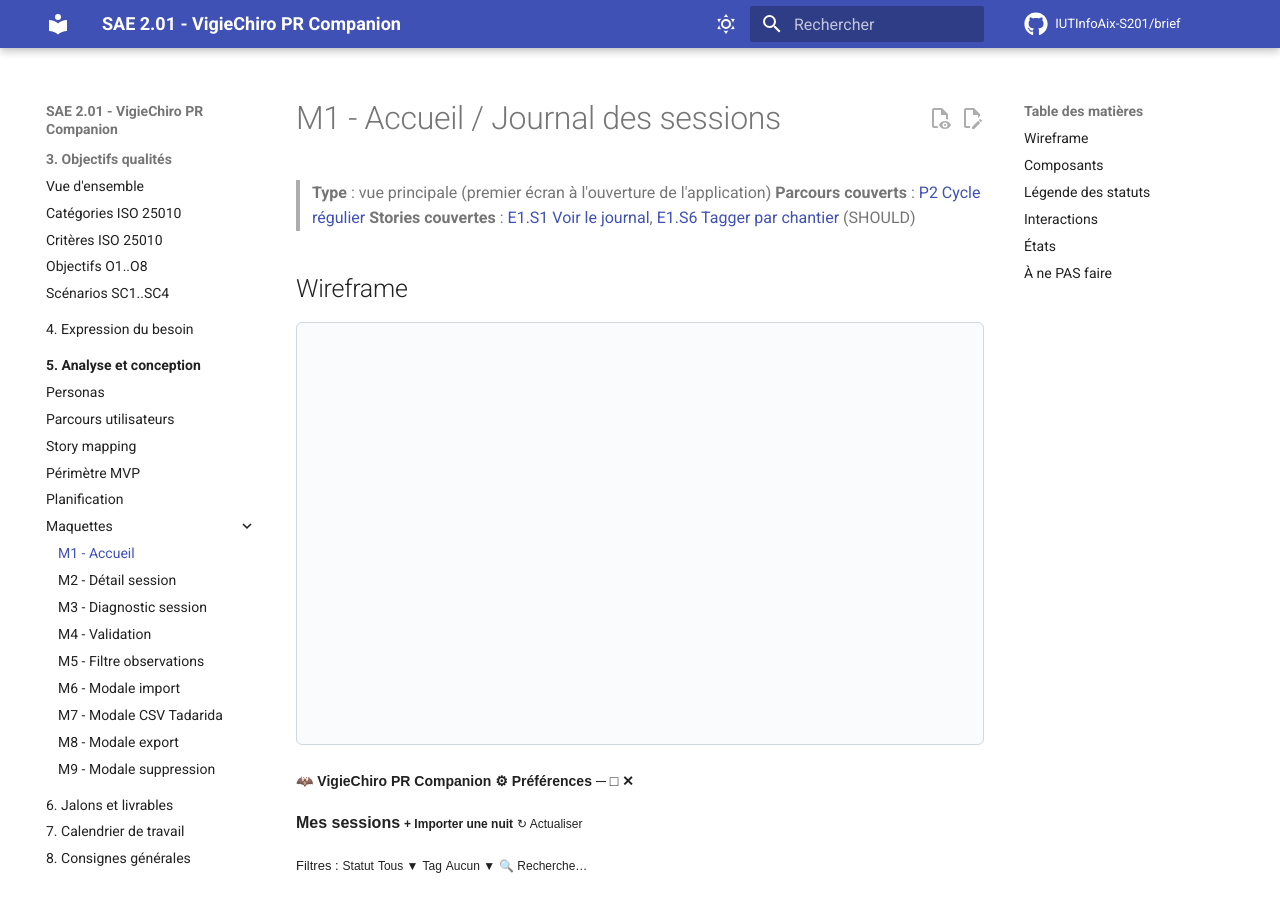
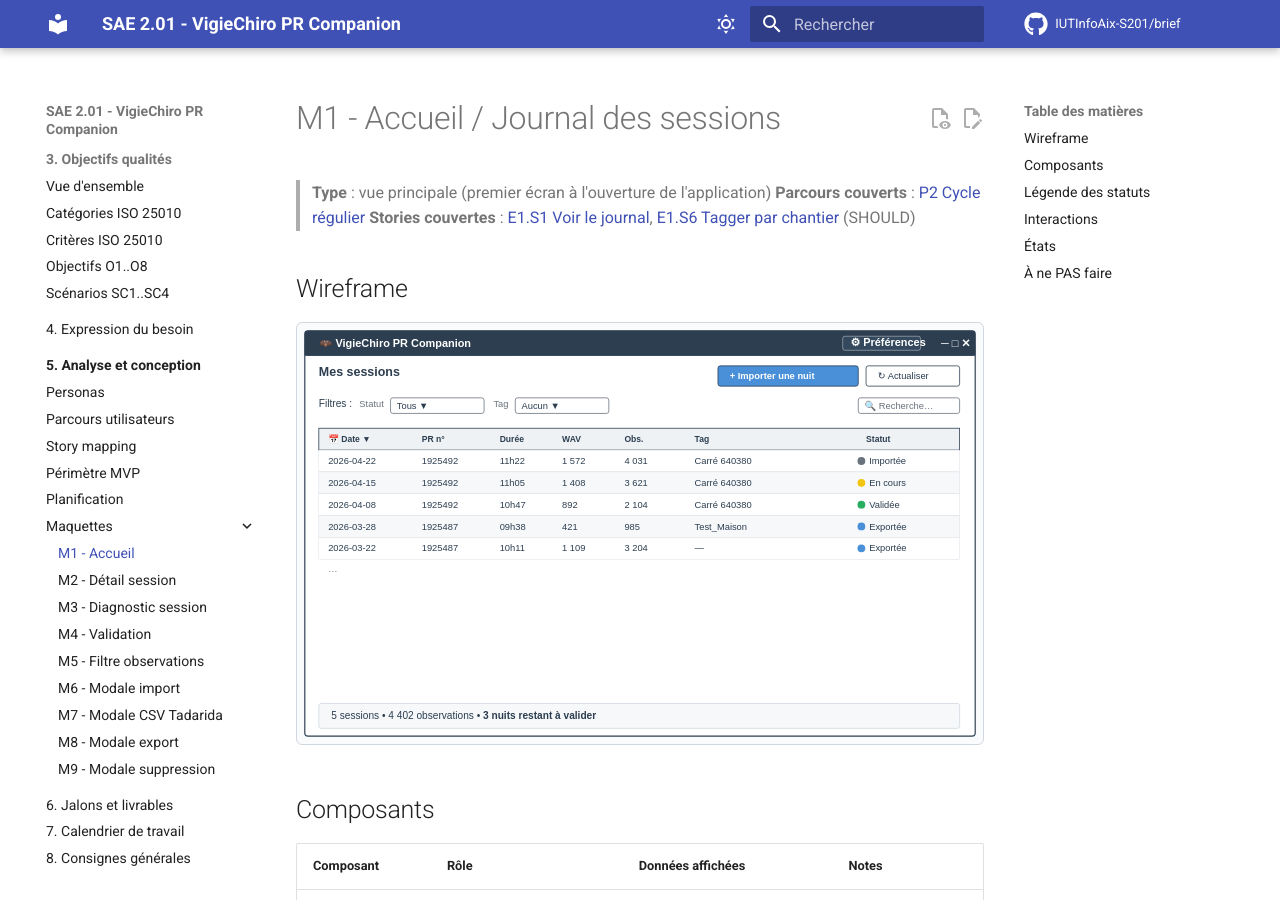
Before and after one commit to IUTInfoAix-S201/brief, an MkDocs documentation site: the page built from docs/Analyse et conception/Maquettes/M1-accueil.md, in a window 1280 px wide and 900 px high. Built offline with MkDocs 1.6.1 and Material for MkDocs 9.7.7, drawn with Linux system fonts in a browser that asks for light colours; comment, search, counter and statistics services are not loaded.

Commit message:
fix(maquettes): wrap SVG inline dans <div markdown="0"> pour M1
Sans wrapper, python-markdown insère un <br/> à chaque newline du SVG,
ce qui casse complètement le rendu : seul le cadre vide était visible
et le contenu fuyait en texte brut sous la balise.

L'attribut markdown="0" sur le div désactive le parsing markdown à
l'intérieur (extension md_in_html déjà active). Solution standard
mkdocs-material.

```diff
--- a/docs/Analyse et conception/Maquettes/M1-accueil.md
+++ b/docs/Analyse et conception/Maquettes/M1-accueil.md
@@ -6,6 +6,7 @@
 
 ## Wireframe
 
+<div markdown="0">
 <svg xmlns="http://www.w3.org/2000/svg" viewBox="0 0 880 540" role="img" aria-label="Maquette M1 - Accueil / Journal des sessions" style="max-width: 100%; height: auto; border: 1px solid #d0d7de; border-radius: 6px; background: #fafbfc;">
   <style>
     .frame { fill: #ffffff; stroke: #2c3e50; stroke-width: 1.5; }
@@ -126,6 +127,7 @@
   <rect x="28" y="488" width="822" height="32" rx="3" class="footer"/>
   <text x="44" y="508" class="label">5 sessions • 4 402 observations • <tspan font-weight="600">3 nuits restant à valider</tspan></text>
 </svg>
+</div>
 
 ## Composants
 
```
